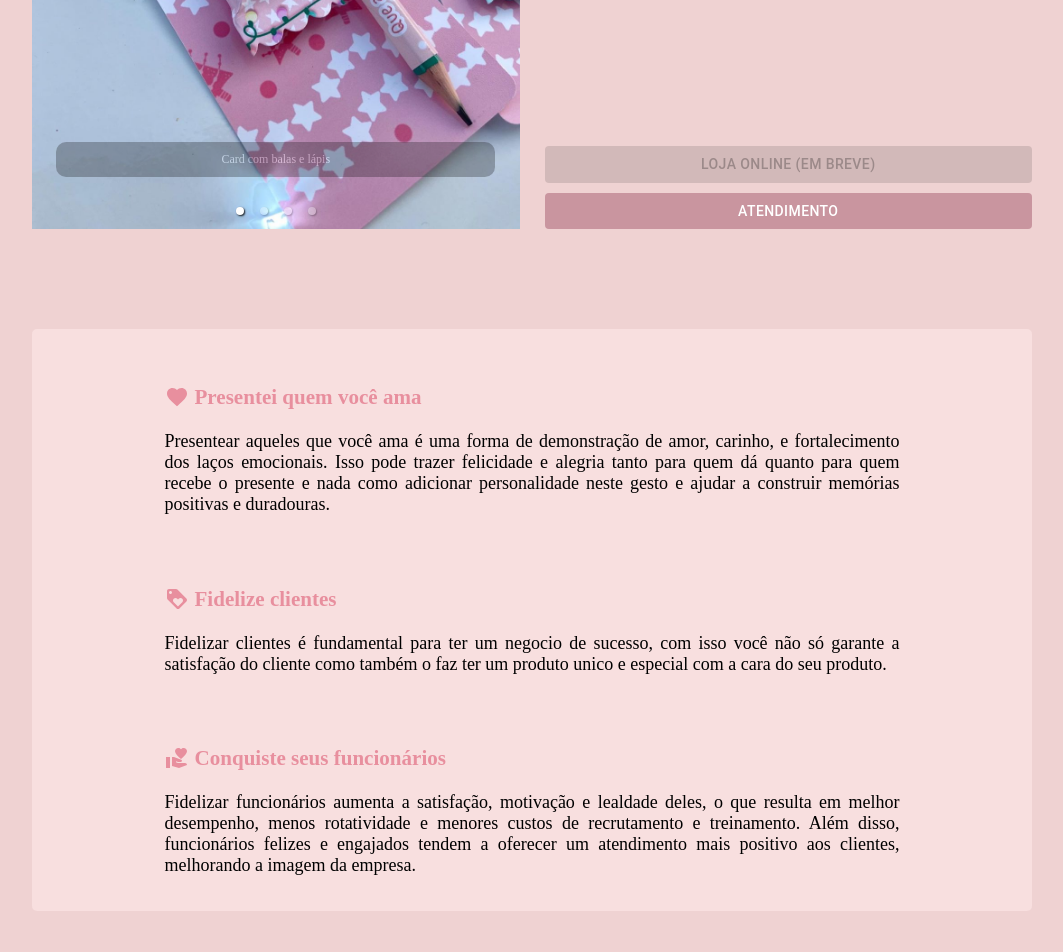
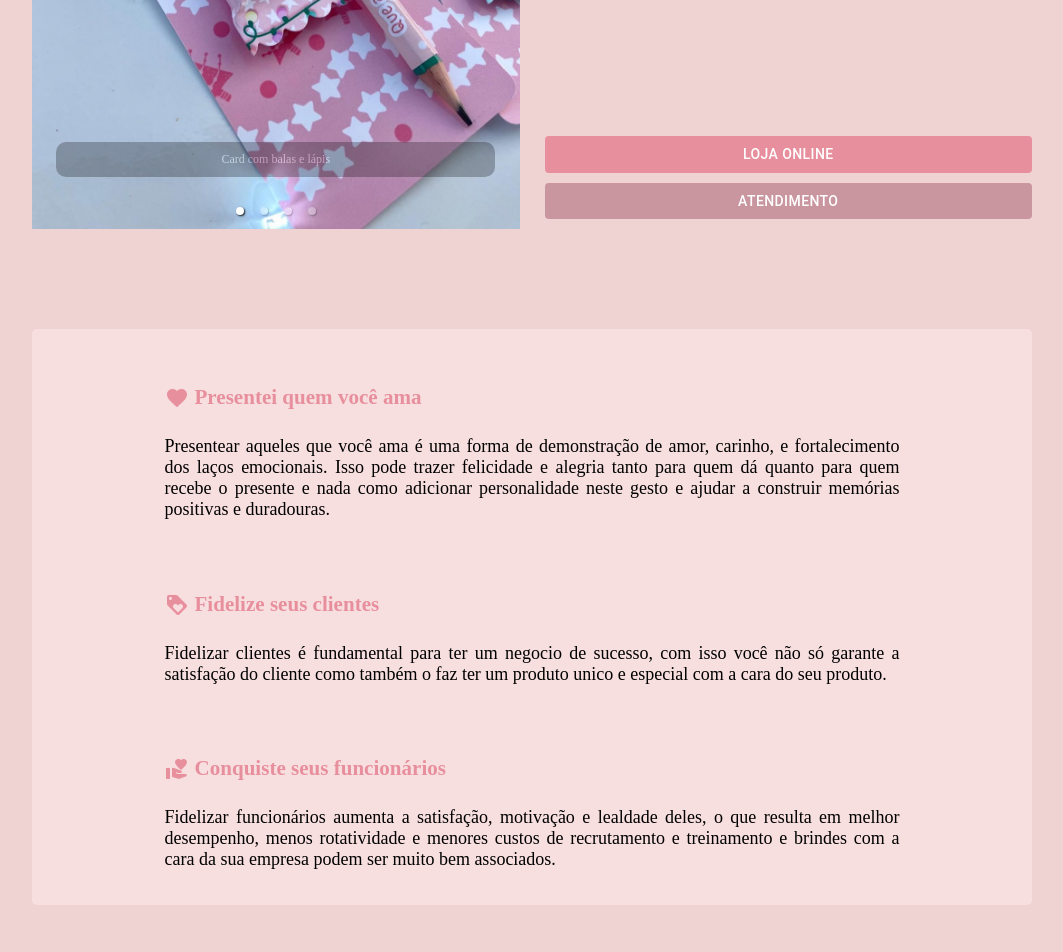
Before and after one commit to MoonDusk1996/landing-page, a Next.js app: page / in a window 1280 px wide. Shown: the part 480-1432 px from the top of the page, without its empty margins (108-1171 px from the left). Built offline with nearby package versions, Linux system fonts and the light colour scheme.

Commit message:
feature: animation

```diff
--- a/src/pages/index.tsx
+++ b/src/pages/index.tsx
@@ -1,6 +1,5 @@
 /* eslint-disable @next/next/no-img-element */
 import Head from "next/head"
-import Link from "next/link"
 import styles from "@/styles/Home.module.css"
 
 import { Carousel } from "react-responsive-carousel"
@@ -52,15 +51,14 @@ export default function Home() {
 								<Button
 									disableElevation
 									fullWidth
-									disabled
 									color="secondary"
 									variant="contained"
 									target="_blank"
 									href="https://wa.me/c/559284580339">
-									Loja online (Em breve)
+									Loja online
 								</Button>
 							</div>
-							<div>
+							<div className={styles.buttons}>
 								<Button
 									disableElevation
 									fullWidth
@@ -78,7 +76,9 @@ export default function Home() {
 				<section className={styles.features}>
 					<div className={styles.feature}>
 						<h3>
-							<FavoriteIcon />
+							<div className={styles.icon}>
+								<FavoriteIcon />
+							</div>
 							Presentei quem você ama
 						</h3>
 						<span>
@@ -91,8 +91,10 @@ export default function Home() {
 					</div>
 					<div className={styles.feature}>
 						<h3>
-							<LoyaltyIcon />
-							Fidelize clientes
+							<div className={styles.icon}>
+								<LoyaltyIcon />
+							</div>
+							Fidelize seus clientes
 						</h3>
 						<span>
 							Fidelizar clientes é fundamental para ter um negocio de sucesso,
@@ -102,15 +104,16 @@ export default function Home() {
 					</div>
 					<div className={styles.feature}>
 						<h3>
-							<VolunteerActivismIcon />
+							<div className={styles.icon}>
+								<VolunteerActivismIcon />
+							</div>
 							Conquiste seus funcionários
 						</h3>
 						<span>
 							Fidelizar funcionários aumenta a satisfação, motivação e lealdade
 							deles, o que resulta em melhor desempenho, menos rotatividade e
-							menores custos de recrutamento e treinamento. Além disso,
-							funcionários felizes e engajados tendem a oferecer um atendimento
-							mais positivo aos clientes, melhorando a imagem da empresa.
+							menores custos de recrutamento e treinamento e brindes com a cara
+							da sua empresa podem ser muito bem associados.
 						</span>
 					</div>
 				</section>
--- a/src/styles/Home.module.css
+++ b/src/styles/Home.module.css
@@ -1,3 +1,12 @@
+@keyframes example {
+	from {
+		transform: translateY(1px);
+	}
+	to {
+		transform: translateY(-5px);
+	}
+}
+
 .main {
 	display: grid;
 	grid-template-areas:
@@ -10,7 +19,10 @@
 	width: 95%;
 	margin: 0 auto;
 }
-.header {
+.carroucel {
+	margin: 0 auto;
+}
+.header h1 {
 	grid-area: header;
 }
 .store {
@@ -31,6 +43,10 @@
 	color: #e88f9e;
 	display: grid;
 	grid-template-columns: 30px auto;
+}
+.icon {
+	animation: ease-in-out 3s infinite alternate;
+	animation-name: example;
 }
 
 .pages {
```
